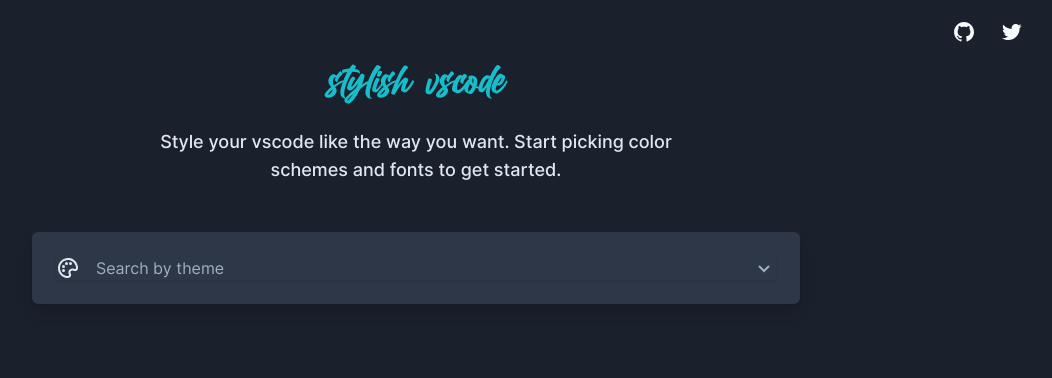
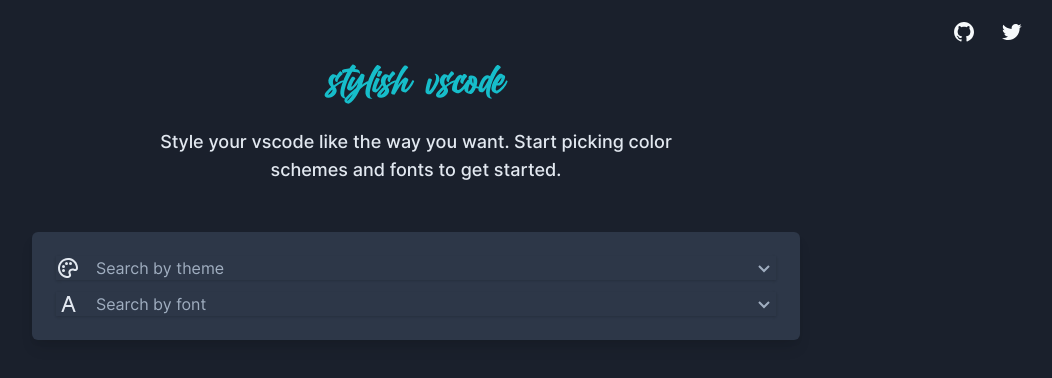
Before and after one commit to abeidahmed/stylish-vscode, a Next.js app: page / in a window 1280 px wide. Shown: the top 378 px of the page, without its empty margins (224-1276 px from the left). Built offline with nearby package versions, Linux system fonts and the light colour scheme; what @tailwindcss/ui would draw is missing.

Commit message:
add font-search autocomplete field

```diff
--- a/components/fields/index.js
+++ b/components/fields/index.js
@@ -9,7 +9,7 @@
         {...props}
       />
       <div className="absolute left-0 pl-2.5 pointer-events-none">
-        <Icon icon="palette" className="w-6 h-6" />
+        <Icon icon={icon} className="w-6 h-6" />
       </div>
       <div className="absolute right-0 pr-2.5 pointer-events-none">
         <Icon icon="chevron-down" className="w-6 h-6 text-gray-500" />
--- a/components/layouts/autocomplete.js
+++ b/components/layouts/autocomplete.js
@@ -3,7 +3,7 @@
     <div
       className={`${
         isActive ? 'block' : 'hidden'
-      } absolute w-full mt-2 bg-gray-900 rounded-md shadow-teal-lg`}
+      } absolute w-full mt-2 bg-gray-900 rounded-md shadow-teal-lg z-40`}
     >
       <div className="my-2 overflow-y-auto max-h-56">{children}</div>
     </div>
--- /dev/null
+++ b/lib/font-search.js
@@ -0,0 +1,65 @@
+import { useState, useEffect, useRef } from 'react';
+import axios from 'axios';
+import { Autocomplete } from '../components/layouts';
+import { Button } from '../components/button';
+import { Field } from '../components/fields';
+import { NotFound } from '../components/not-found';
+import { useOnOutsideClick } from '../utils/on-outside-click';
+
+export default function FontSearch() {
+  const fontRef = useRef(null);
+  const [fontData, setFontData] = useState([]);
+  const [fontInput, setFontInput] = useState('');
+  const [fontDropdown, setFontDropdown] = useState(false);
+
+  useOnOutsideClick(fontRef, () => setFontDropdown(false));
+
+  useEffect(() => {
+    fetchThemes();
+  }, [fontInput]);
+
+  async function fetchThemes() {
+    try {
+      const res = await axios.get('/api/fonts', {
+        params: {
+          search: fontInput,
+        },
+      });
+      setFontData(res.data);
+    } catch (err) {
+      console.log(err);
+    }
+  }
+
+  return (
+    <div ref={fontRef} className="relative">
+      <Field
+        placeholder="Search by font"
+        value={fontInput}
+        onChange={(e) => {
+          setFontInput(e.target.value);
+          setFontDropdown(true);
+        }}
+        onClick={() => setFontDropdown(true)}
+        icon="font"
+      />
+      <Autocomplete isActive={fontDropdown}>
+        {fontData.length ? (
+          fontData.map((font) => (
+            <Button
+              key={font.id}
+              onClick={() => {
+                setFontInput(font.name);
+                setFontDropdown(false);
+              }}
+            >
+              {font.name}
+            </Button>
+          ))
+        ) : (
+          <NotFound text="Sorry, no font found!" />
+        )}
+      </Autocomplete>
+    </div>
+  );
+}
--- /dev/null
+++ b/pages/api/fonts.js
@@ -0,0 +1,20 @@
+const fonts = [
+  {
+    id: 1,
+    name: 'Fira code',
+    dasherizedName: 'fira-code',
+  },
+  {
+    id: 2,
+    name: 'Cascadia code',
+    dasherizedName: 'cascadia-code',
+  },
+];
+
+export default (req, res) => {
+  let search = req.query.search;
+  const filteredFonts = fonts.filter(
+    ({ name }) => name.toLowerCase().indexOf(search.toLowerCase()) !== -1
+  );
+  res.status(200).json(filteredFonts);
+};
--- a/pages/api/themes.js
+++ b/pages/api/themes.js
@@ -16,7 +16,7 @@
 export default (req, res) => {
   let search = req.query.search;
   const filteredThemes = themes.filter(
-    (theme) => theme.name.toLowerCase().indexOf(search.toLowerCase()) !== -1
+    ({ name }) => name.toLowerCase().indexOf(search.toLowerCase()) !== -1
   );
   res.status(200).json(filteredThemes);
 };
--- a/pages/index.js
+++ b/pages/index.js
@@ -1,5 +1,6 @@
 import { Header } from '../components/header';
 import { Hero } from '../components/hero';
+import FontSearch from '../lib/font-search';
 import ThemeSearch from '../lib/theme-search';
 
 export default function Home() {
@@ -11,8 +12,9 @@
           <div>
             <Hero />
             <div className="w-full max-w-3xl p-6 mx-auto mt-12 bg-gray-800 rounded-md shadow-lg">
-              <div>
+              <div className="space-y-3">
                 <ThemeSearch />
+                <FontSearch />
               </div>
             </div>
           </div>
```
